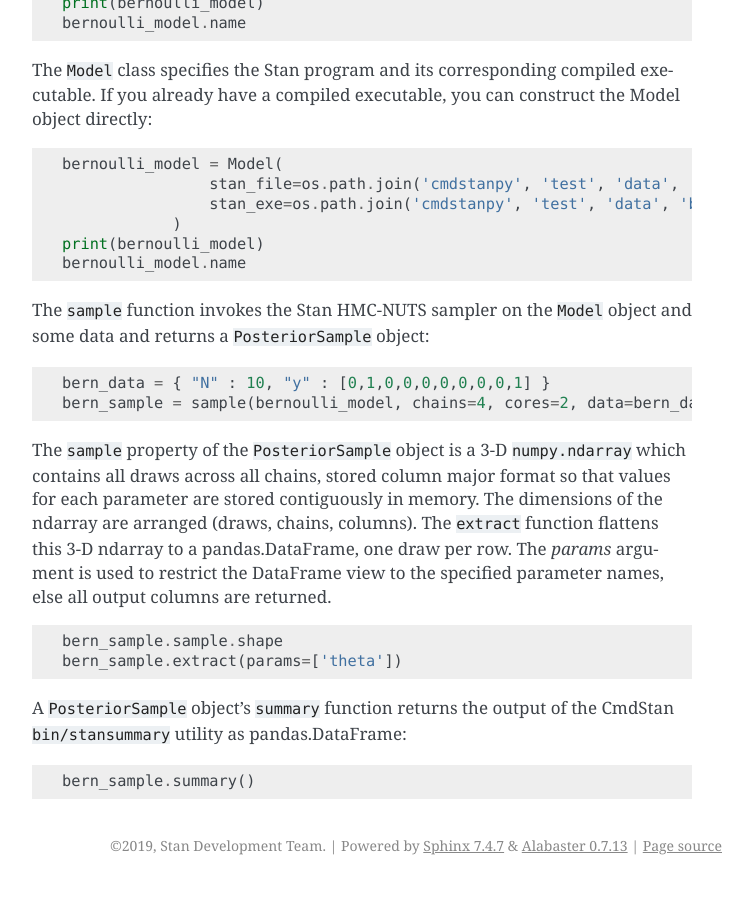
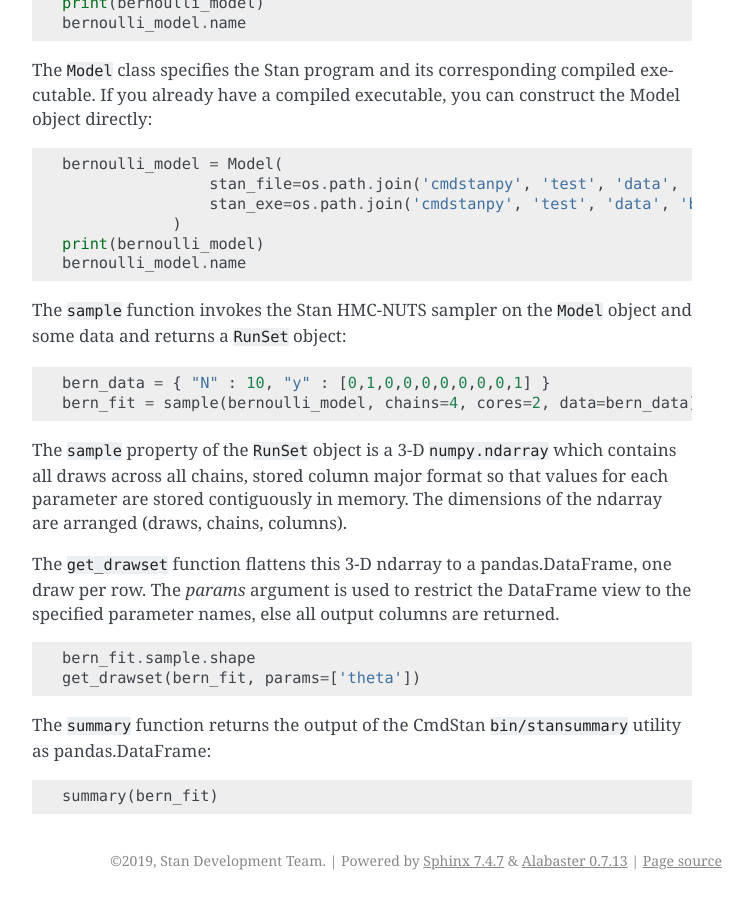
Before and after one commit to stan-dev/cmdstanpy, a Sphinx documentation site: the page built from docs/guide.rst, in a window 1280 px wide and 900 px high, scrolled down 1115 px. Shown: the whole window, without its empty margins (388-1141 px from the left). Built offline with Sphinx 7.4.7, drawn with Linux system fonts in a browser that asks for light colours; formulas are drawn with MathJax 3.

Commit message:
updating docs

```diff
--- a/docs/guide.rst
+++ b/docs/guide.rst
@@ -73,30 +73,31 @@ If you already have a compiled executable, you can construct the Model object di
 	bernoulli_model.name
 
 The ``sample`` function invokes the Stan HMC-NUTS sampler on the ``Model`` object and some data
-and returns a ``PosteriorSample`` object:
+and returns a ``RunSet`` object:
 
 .. code-block:: python
 
     bern_data = { "N" : 10, "y" : [0,1,0,0,0,0,0,0,0,1] }
-    bern_sample = sample(bernoulli_model, chains=4, cores=2, data=bern_data)
+    bern_fit = sample(bernoulli_model, chains=4, cores=2, data=bern_data)
 
-The ``sample`` property of the ``PosteriorSample`` object is a 3-D ``numpy.ndarray``
+The ``sample`` property of the ``RunSet`` object is a 3-D ``numpy.ndarray``
 which contains all draws across all chains, stored column major format so that values
 for each parameter are stored contiguously in memory.
 The dimensions of the ndarray are arranged (draws, chains, columns).
-The ``extract`` function flattens this 3-D ndarray to a pandas.DataFrame,
+
+The ``get_drawset`` function flattens this 3-D ndarray to a pandas.DataFrame,
 one draw per row.  The `params` argument is used to restrict the DataFrame
 view to the specified parameter names, else all output columns are returned.
 
 .. code-block:: python
 
-    bern_sample.sample.shape
-    bern_sample.extract(params=['theta'])
+    bern_fit.sample.shape
+    get_drawset(bern_fit, params=['theta'])
 
 
-A ``PosteriorSample`` object's ``summary`` function returns the output of the CmdStan ``bin/stansummary``
+The ``summary`` function returns the output of the CmdStan ``bin/stansummary``
 utility as pandas.DataFrame:
 
 .. code-block:: python
 
-    bern_sample.summary()
+    summary(bern_fit)
```
Also changed, not shown: cmdstanpy_tutorial.ipynb.
